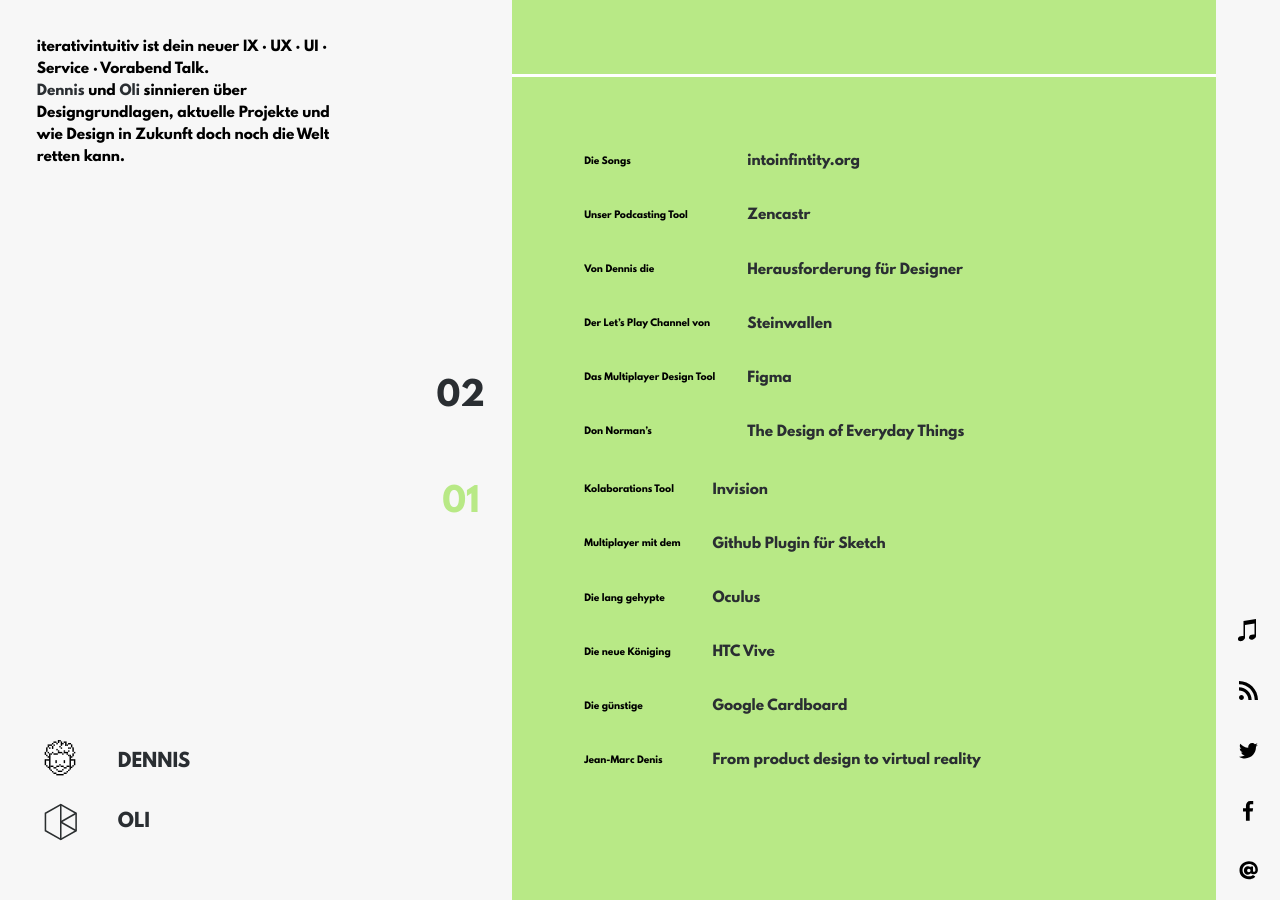
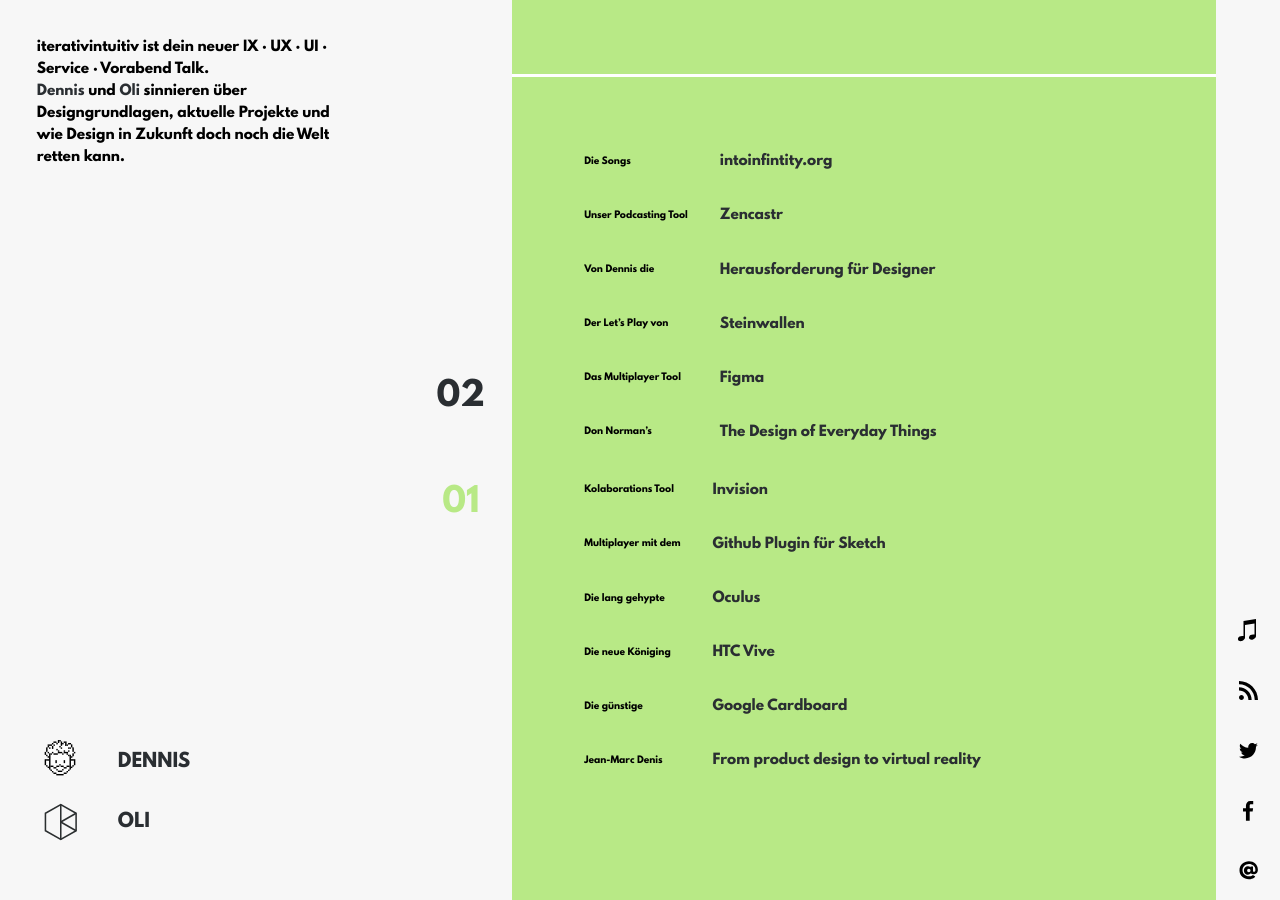
Before and after one commit to blurare/myblog, a Jekyll site: the page built from index.html, in a window 1280 px wide and 900 px high, scrolled down 4038 px. Built offline with Jekyll 4.4.1, drawn with Linux system fonts in a browser that asks for light colours; nearby versions of some CDN libraries; the list of posts is cut into pages by our own code.

Commit message:
post 1 update

```diff
--- a/_posts/2016-10-15-episode-1.markdown
+++ b/_posts/2016-10-15-episode-1.markdown
@@ -36,8 +36,8 @@
 | Die Songs | [intoinfintity.org](http://www.intoinfintity.org) |
 | Unser Podcasting Tool | [Zencastr](http://www.zencastr.com) |
 | Von Dennis die| [Herausforderung für Designer](http://bit.ly/umfrage_doku_design) |
-| Der Let's Play Channel von | [Steinwallen](https://www.youtube.com/user/Steinwallen) |
-| Das Multiplayer Design Tool | [Figma](htpp://www.figma.com) |
+| Der Let's Play von | [Steinwallen](https://www.youtube.com/user/Steinwallen) |
+| Das Multiplayer Tool | [Figma](htpp://www.figma.com) |
 | Don Norman's | [The Design of Everyday Things](https://en.wikipedia.org/wiki/The_Design_of_Everyday_Things) |
 
 
```
Also changed, not shown: 3 other files.
